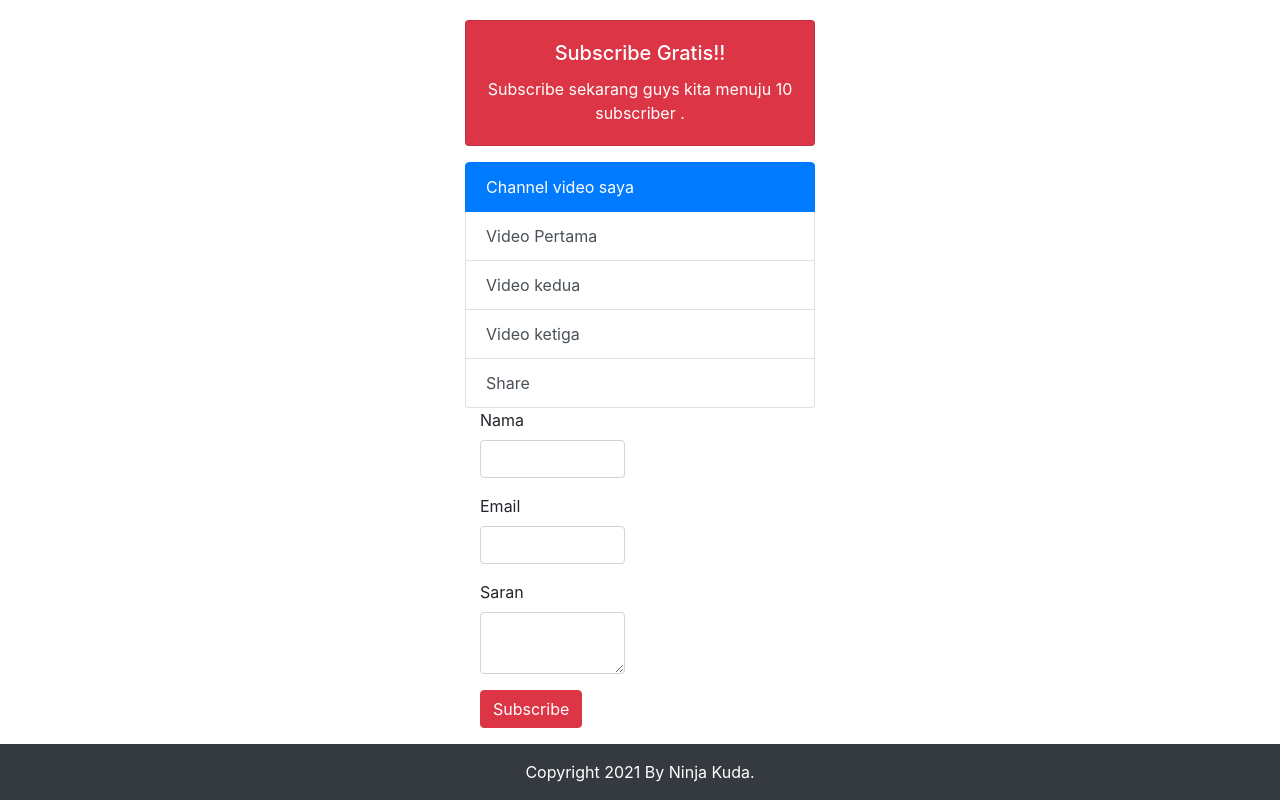
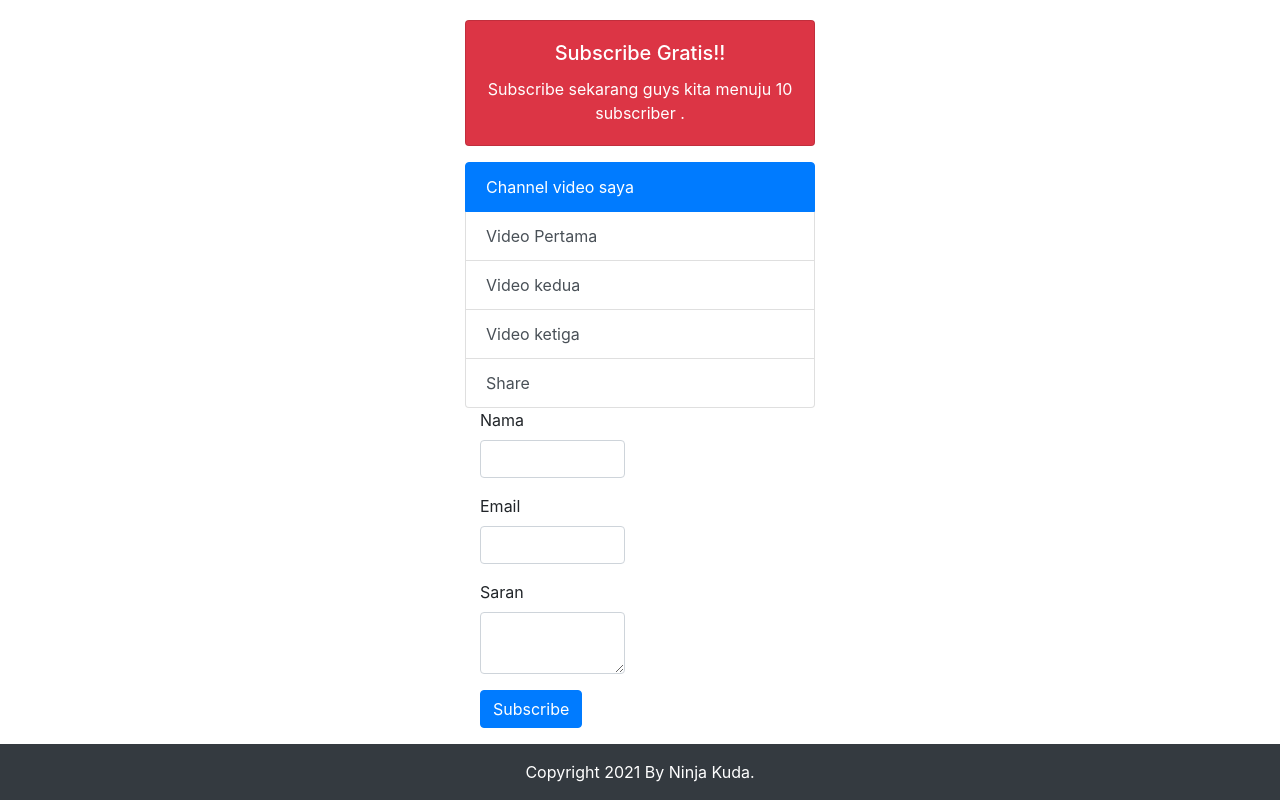
Before and after one commit to NinjaKuda/NinjaKuda, a plain HTML site: page Index.html in a window 1280 px wide. Shown: the part 2206-3006 px from the top of the page. Drawn offline with Linux system fonts and the light colour scheme.

Commit message:
mengubah warna tombol subs

```diff
--- a/Index.html
+++ b/Index.html
@@ -174,7 +174,7 @@
 		    <textarea name="Saran" id="Saran" class="form-control"></textarea>
 		  </div>
 		  <div class="form-group">
-		  	<button type="Submit" class="btn btn-danger">Subscribe</button>
+		  	<button type="Submit" class="btn btn-primary">Subscribe</button>
 		  </div>
 		</form>
 		</div>
```
